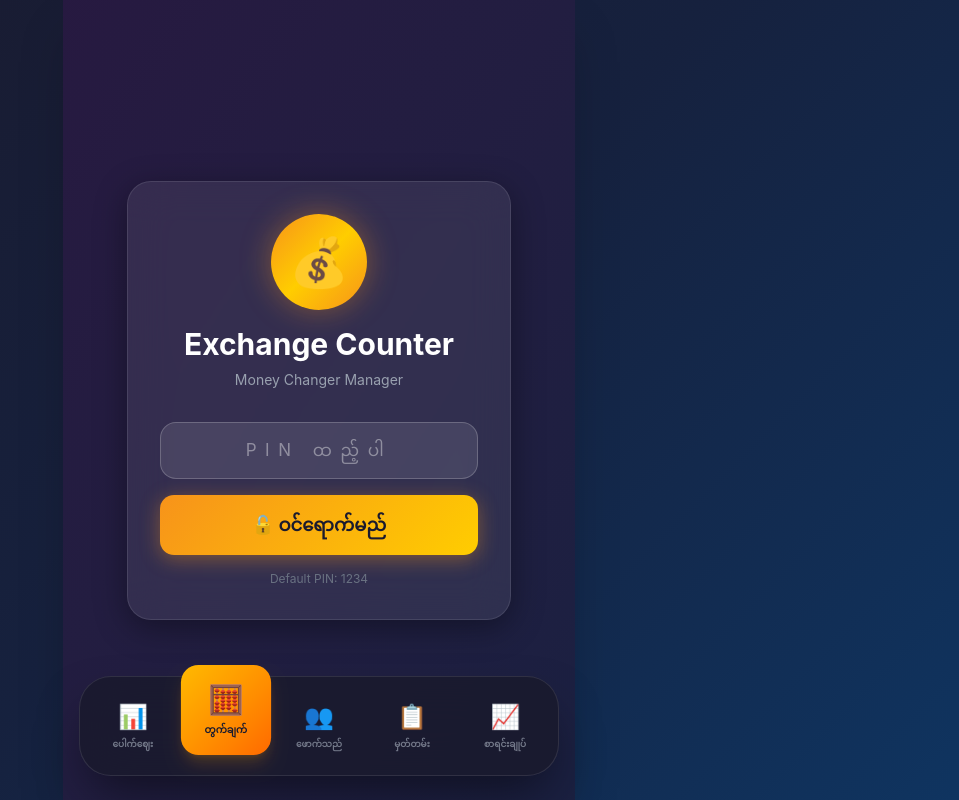
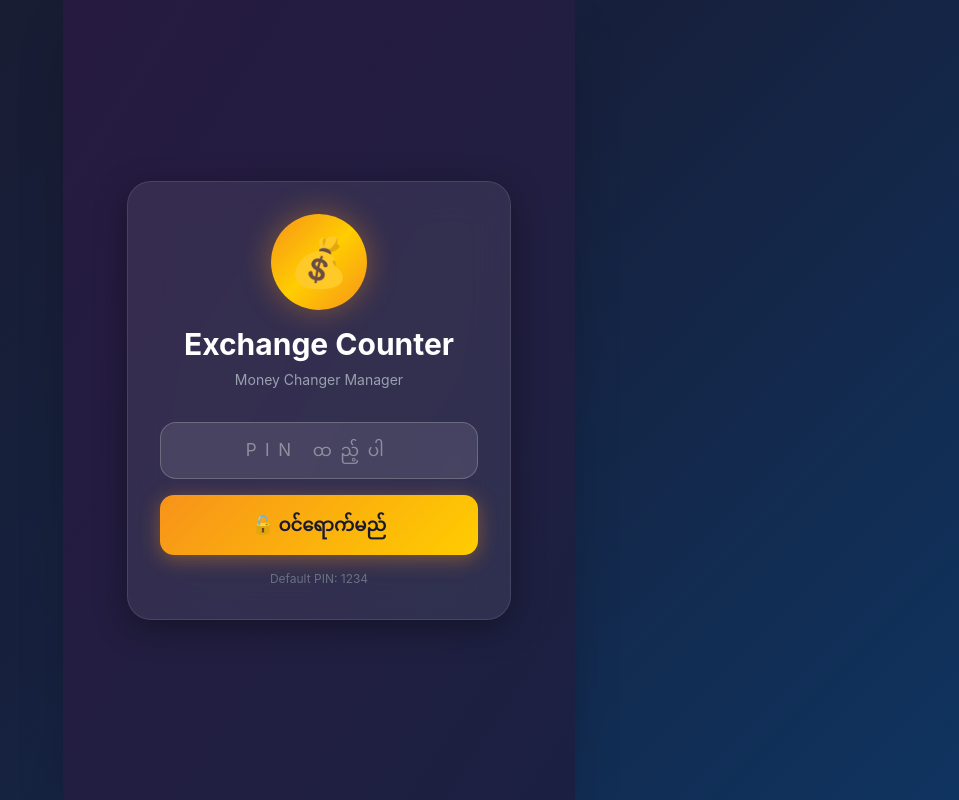
Before and after one commit to RyanWez/exchange-counter, a React (Vite) app: page / in a window 1280 px wide. Shown: the whole page, without its empty margins (321-1280 px from the left). Built offline with nearby package versions, Linux system fonts and the light colour scheme.

Commit message:
update TabBar

```diff
--- a/src/App.jsx
+++ b/src/App.jsx
@@ -43,7 +43,7 @@ function MainApp() {
         </Suspense>
       </main>
 
-      <TabBar activeTab={activeTab} onTabChange={setActiveTab} />
+      {!isLocked && <TabBar activeTab={activeTab} onTabChange={setActiveTab} />}
 
       {/* Toast */}
       <div className={`fixed bottom-28 left-0 right-0 mx-auto w-fit max-w-xs z-50 text-center pointer-events-none`}>
--- a/src/components/Layout/TabBar.jsx
+++ b/src/components/Layout/TabBar.jsx
@@ -23,19 +23,17 @@ export function TabBar({ activeTab, onTabChange }) {
                                     relative flex flex-col items-center justify-center
                                     w-[18%] aspect-square rounded-2xl transition-all duration-300
                                     ${isActive
-                                        ? 'bg-gradient-to-br from-amber-400 to-orange-500 text-[#1a1a2e] shadow-lg shadow-amber-500/20 -translate-y-4 scale-110'
+                                        ? 'bg-gradient-to-br from-amber-400 to-orange-500 text-[#1a1a2e] shadow-lg shadow-amber-500/20 -translate-y-1'
                                         : 'text-gray-400 hover:bg-white/5 hover:text-gray-200'
                                     }
                                 `}
                             >
-                                <span className={`text-2xl mb-1 transition-transform duration-300 ${isActive ? 'scale-110' : ''}`}>
+                                <span className={`text-2xl mb-1 transition-transform duration-300 ${isActive ? 'scale-105' : ''}`}>
                                     {tab.icon}
                                 </span>
                                 <span className={`text-[9px] font-bold transition-opacity duration-300 ${isActive ? 'opacity-100' : 'opacity-70'}`}>
                                     {tab.label}
                                 </span>
-
-                                {/* Active Indicator Dot (Optional, removed for cleaner look as the whole button is highlighted) */}
                             </button>
                         );
                     })}
```
